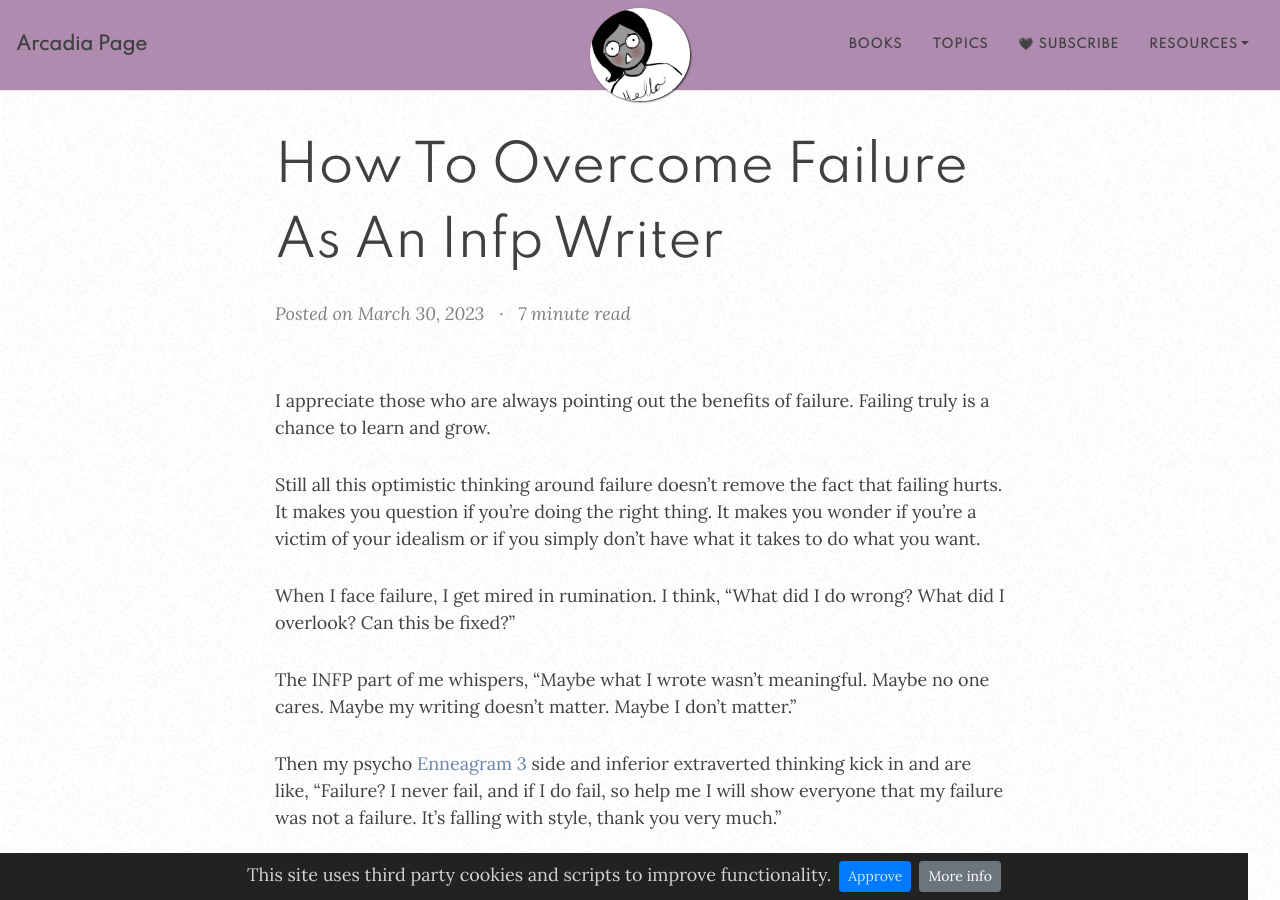
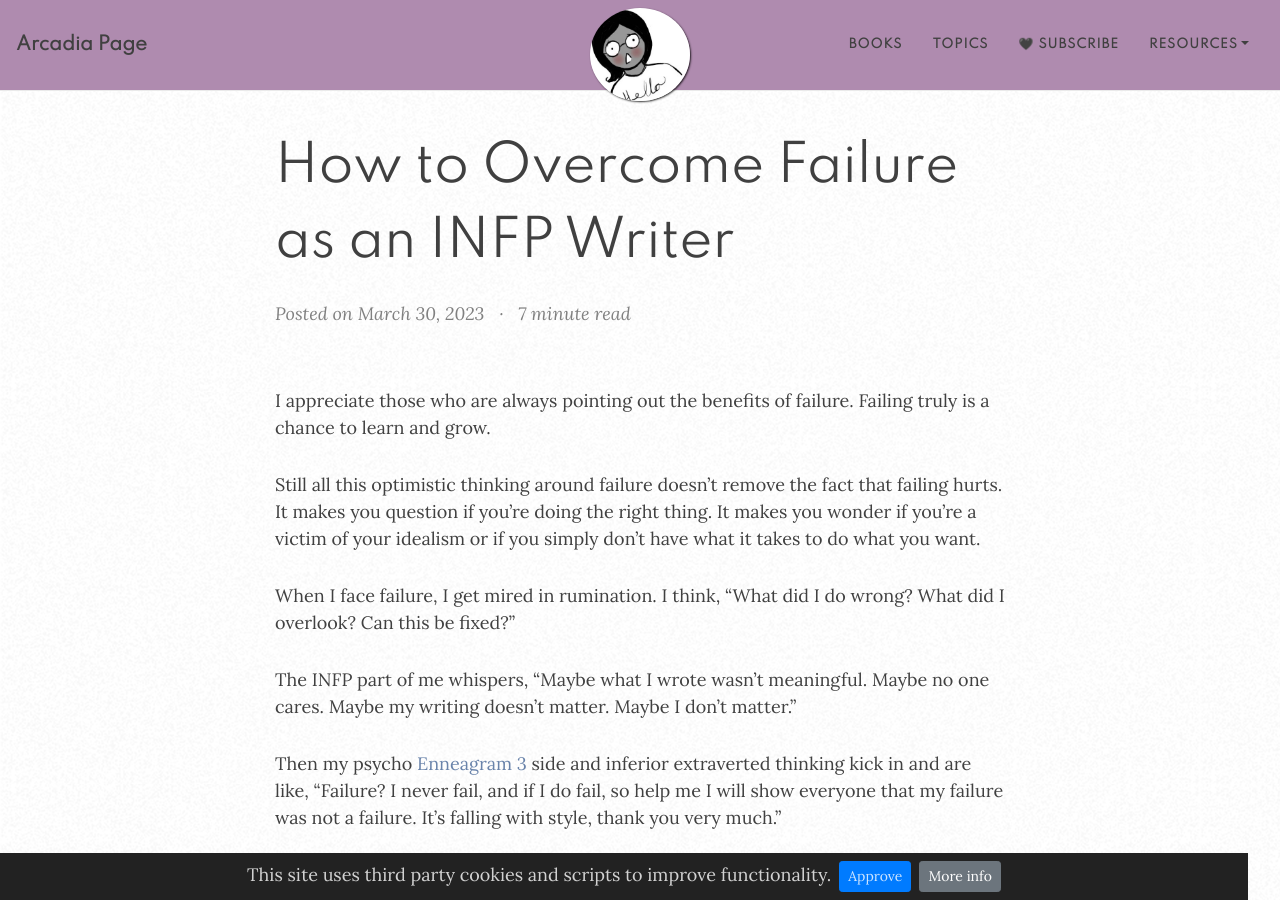
Before and after one commit to arcadiapage/arcadiapage.github.io, a Jekyll site: the page built from _posts/2023-03-30-how-to-overcome-failure-as-an-infp-writer.md, in a window 1280 px wide and 900 px high. Built offline with Jekyll 4.4.1, drawn with Linux system fonts in a browser that asks for light colours; nearby versions of some CDN libraries; comment, search, counter and statistics services are not loaded.

```diff
--- a/_posts/2023-03-30-how-to-overcome-failure-as-an-infp-writer.md
+++ b/_posts/2023-03-30-how-to-overcome-failure-as-an-infp-writer.md
@@ -1,5 +1,5 @@
 ---
-title: How To Overcome Failure As An Infp Writer
+title: How to Overcome Failure as an INFP Writer
 date: 2023-03-30 08:49:41 -04:00
 tags:
 - On Writing
```
